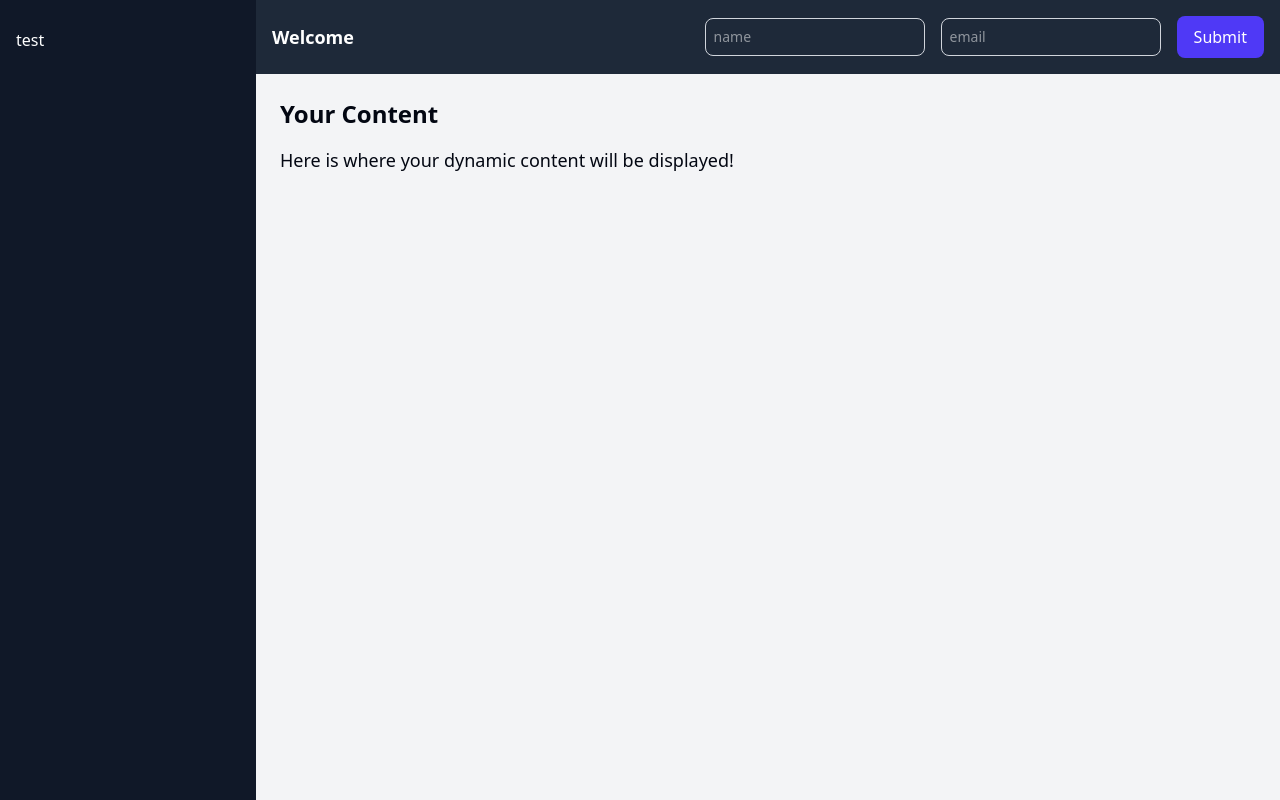
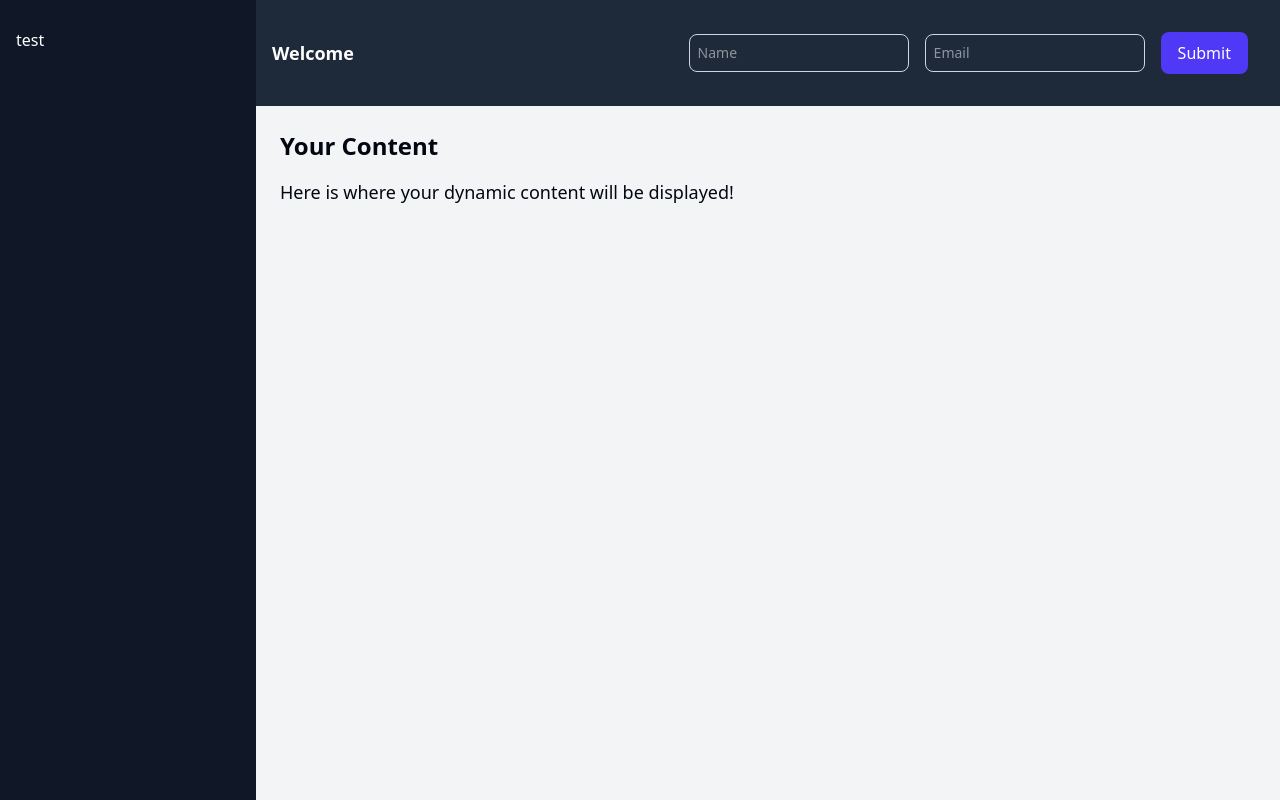
Before and after one commit to matteobu/forward-earth, a React (Vite) app in the folder carbon-usage-client/: page / in a window 1280 px wide. Built offline with nearby package versions, Linux system fonts and the light colour scheme.

Commit message:
Adding Logout and user name when auth

```diff
--- a/carbon-usage-client/src/components/Dashboard.tsx
+++ b/carbon-usage-client/src/components/Dashboard.tsx
@@ -1,6 +1,9 @@
+import { useState } from 'react';
 import UserForm from './ui/userForm';
 
 export default function Dashboard() {
+  const [isAuthenticated, setIsAuthenticated] = useState(false);
+  const [userName, setUsername] = useState('');
   return (
     <div className="flex h-screen">
       <aside className="w-64 bg-gray-900 text-white p-4 flex flex-col">
@@ -9,9 +12,16 @@ export default function Dashboard() {
 
       <div className="flex-1 flex flex-col">
         <header className="bg-gray-800 text-white p-4 flex items-center justify-between">
-          <h2 className="text-lg font-semibold">Welcome</h2>
+          <h2 className="text-lg font-semibold">
+            Welcome {isAuthenticated ? userName : ''}
+            {/* TO ADD A USE CONTEXT TO SHARE THE USER NAME */}
+          </h2>
           <div className="ml-auto">
-            <UserForm />
+            <UserForm
+              setIsAuthenticated={setIsAuthenticated}
+              setUsername={setUsername}
+              isAuthenticated={isAuthenticated}
+            />
           </div>
         </header>
 
--- a/carbon-usage-client/src/components/ui/userForm.tsx
+++ b/carbon-usage-client/src/components/ui/userForm.tsx
@@ -1,26 +1,48 @@
 import React, { useState } from 'react';
 import { Input } from '@headlessui/react';
 
-const UserForm = () => {
+const UserForm = ({
+  setIsAuthenticated,
+  setUsername,
+  isAuthenticated,
+}: {
+  setIsAuthenticated: (value: boolean) => void;
+  setUsername: (value: string) => void;
+  isAuthenticated: boolean;
+}) => {
   const [name, setName] = useState('');
   const [email, setEmail] = useState('');
 
   const handleSubmit = async (event: React.FormEvent) => {
     event.preventDefault();
 
-    const userData = { name, email };
+    const userData = {
+      name,
+      email,
+    };
 
     try {
       const response = await fetch('http://localhost:3000/users', {
         method: 'POST',
+        credentials: 'include',
         headers: {
           'Content-Type': 'application/json',
         },
         body: JSON.stringify(userData),
       });
 
+      const responseData = await response.json();
+
       if (response.ok) {
+        setIsAuthenticated(true);
+        setUsername(responseData.user.name);
+
+        if (responseData.message === 'User already exists') {
+          alert('User authenticated successfully!');
+        } else {
+          console.log('User created successfully:', responseData.user);
           alert('User added successfully!');
+        }
       } else {
         alert('Failed to add user.');
       }
@@ -30,16 +52,37 @@ const UserForm = () => {
     }
   };
 
+  const handleLogout = async () => {
+    try {
+      const response = await fetch('http://localhost:3000/users/logout', {
+        method: 'POST',
+        credentials: 'include',
+      });
+
+      if (response.ok) {
+        setIsAuthenticated(false);
+        alert('Logged out successfully');
+      } else {
+        alert('Logout failed');
+      }
+    } catch (error) {
+      console.error('Logout error:', error);
+      alert('Error during logout');
+    }
+  };
+
   return (
+    <div>
+      {!isAuthenticated && (
         <form
           onSubmit={handleSubmit}
-      className="flex items-center gap-4  bg-gray-800 rounded-md max-w-2xl mx-auto"
+          className="flex items-center gap-4 bg-gray-800 rounded-md max-w-2xl mx-auto p-4"
         >
-      <div className="flex flex-col gap-2">
+          <div className="flex flex-col gap-2 w-full">
             <Input
               id="name"
               type="text"
-          placeholder="name"
+              placeholder="Name"
               value={name}
               onChange={(e) => setName(e.target.value)}
               required
@@ -47,11 +90,11 @@ const UserForm = () => {
             />
           </div>
 
-      <div className="flex flex-col gap-2">
+          <div className="flex flex-col gap-2 w-full">
             <Input
               id="email"
               type="email"
-          placeholder="email"
+              placeholder="Email"
               value={email}
               onChange={(e) => setEmail(e.target.value)}
               required
@@ -66,6 +109,19 @@ const UserForm = () => {
             Submit
           </button>
         </form>
+      )}
+
+      {isAuthenticated && (
+        <div className="mt-4 text-center">
+          <button
+            onClick={handleLogout}
+            className="py-2 px-4 bg-red-600 text-white rounded-md hover:bg-red-700"
+          >
+            Logout
+          </button>
+        </div>
+      )}
+    </div>
   );
 };
 
```
Lines whose indentation alone changed are shown as unchanged.
